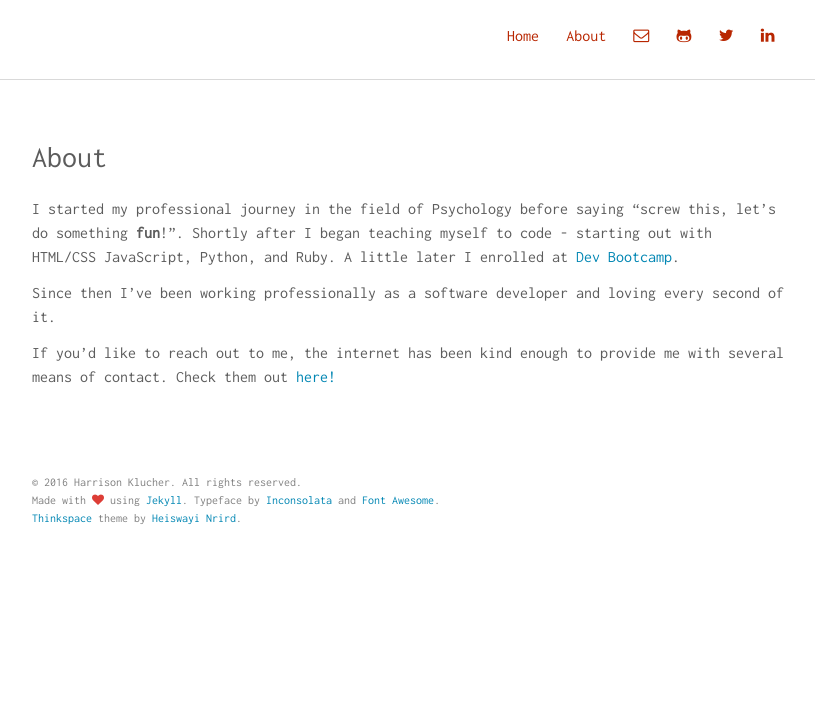
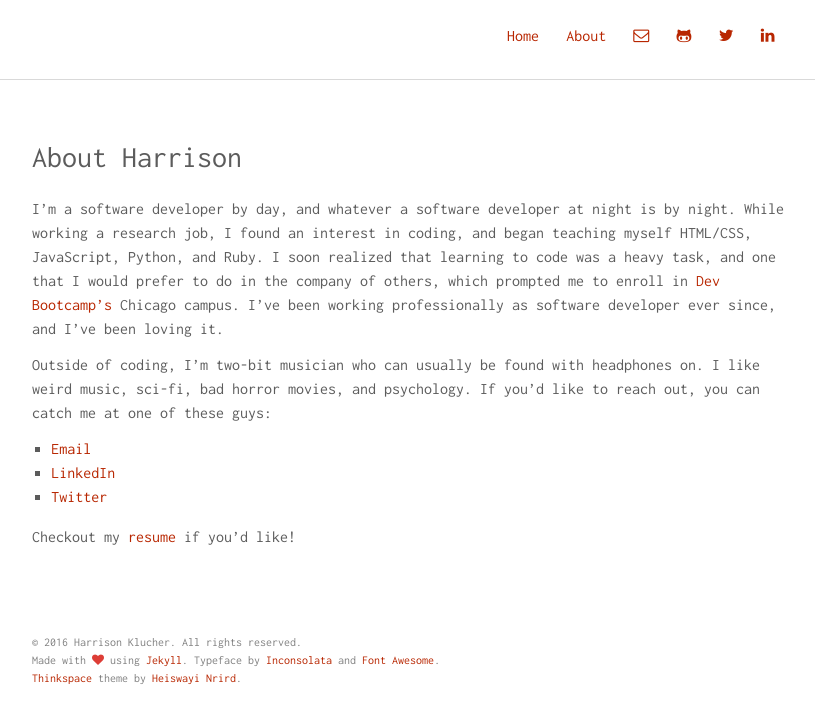
Before and after one commit to hklucher/hklucher.github.io, a Jekyll site: the page built from about.md, in a window 1280 px wide. Shown: the top 724 px of the page, without its empty margins (232-1047 px from the left). Built offline with Jekyll 4.4.1, drawn with Linux system fonts in a browser that asks for light colours.

Commit message:
update about me section

```diff
--- a/_includes/intro.html
+++ b/_includes/intro.html
@@ -2,8 +2,7 @@
   <div class="container">
     <p class="lead">
       My name is <strong class="author-name" itemeprop="name">{{ site.author.name }}.</strong>
-      I'm a software developer based out of Chicago, IL. My hobbies include music (playing and listening),
-      technology, psychology, and being just a <em>tad</em> cynical. I've learned a lot since beginning my journey as a
+      I'm a software developer based out of Chicago, IL. I've learned a lot since beginning my journey as a
       programmer, so I think it's best if I write some of it down.
     </p>
   </div>
--- a/about.md
+++ b/about.md
@@ -1,16 +1,24 @@
 ---
 layout: page
-title: About
+title: About Harrison
 permalink: /about/
 ---
 
-I started my professional journey in the field of Psychology before saying
-"screw this, let's do something **fun**!". Shortly after I began teaching myself
-to code - starting out with HTML/CSS JavaScript, Python, and Ruby. A little later
-I enrolled at [Dev Bootcamp](https://devbootcamp.com/).
+<!--- TODO: Add a photo of my beautiful, shining face. --->
 
-Since then I've been working professionally as a software developer and loving
-every second of it.
+I'm a software developer by day, and whatever a software developer
+at night is by night. While working a research job, I found an interest in
+coding, and began teaching myself HTML/CSS, JavaScript, Python, and Ruby. I soon realized
+that learning to code was a heavy task, and one that I would prefer to do in the company of
+others, which prompted me to enroll in [Dev Bootcamp's](https://devbootcamp.com/) Chicago
+campus. I've been working professionally as software developer ever since, and I've been loving it.
 
-If you'd like to reach out to me, the internet has been kind enough to provide
-me with several means of contact. Check them out [here!](/contact/)
+Outside of coding, I'm two-bit musician who can usually be found with headphones on.
+I like weird music, sci-fi, bad horror movies, and psychology. If you'd like to reach out,
+you can catch me at one of these guys:
+
+* [Email](mailto:{{site.author.email}})
+* [LinkedIn]({{site.author.linkedin}})
+* [Twitter]({{site.author.twitter}})
+
+Checkout my [resume](*) if you'd like!
--- a/assets/scss/_layout.scss
+++ b/assets/scss/_layout.scss
@@ -54,8 +54,8 @@ hr {
   float: right;
 }
 
-.link {
-  color: $blue-color;
+.link:not(.icon-link) {
+  color: $ember;
   padding-bottom: .05em;
   border-bottom: 2px solid transparent;
 
--- a/assets/scss/base/_nav.scss
+++ b/assets/scss/base/_nav.scss
@@ -1,3 +1,6 @@
-.navbar a {
-  color: $ember !important;
+.icon-link {
+  color: $ember;
+  &:hover {
+    color: black;
+  }
 }
```
